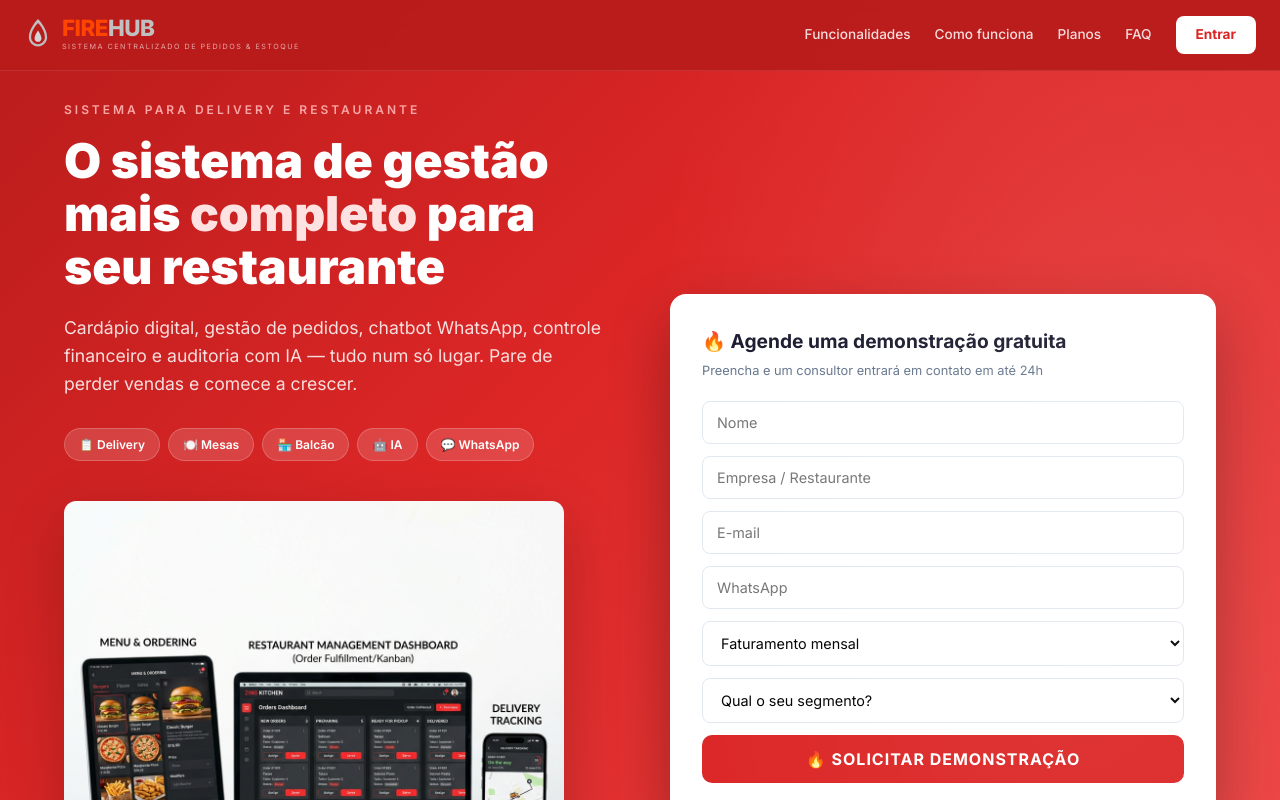
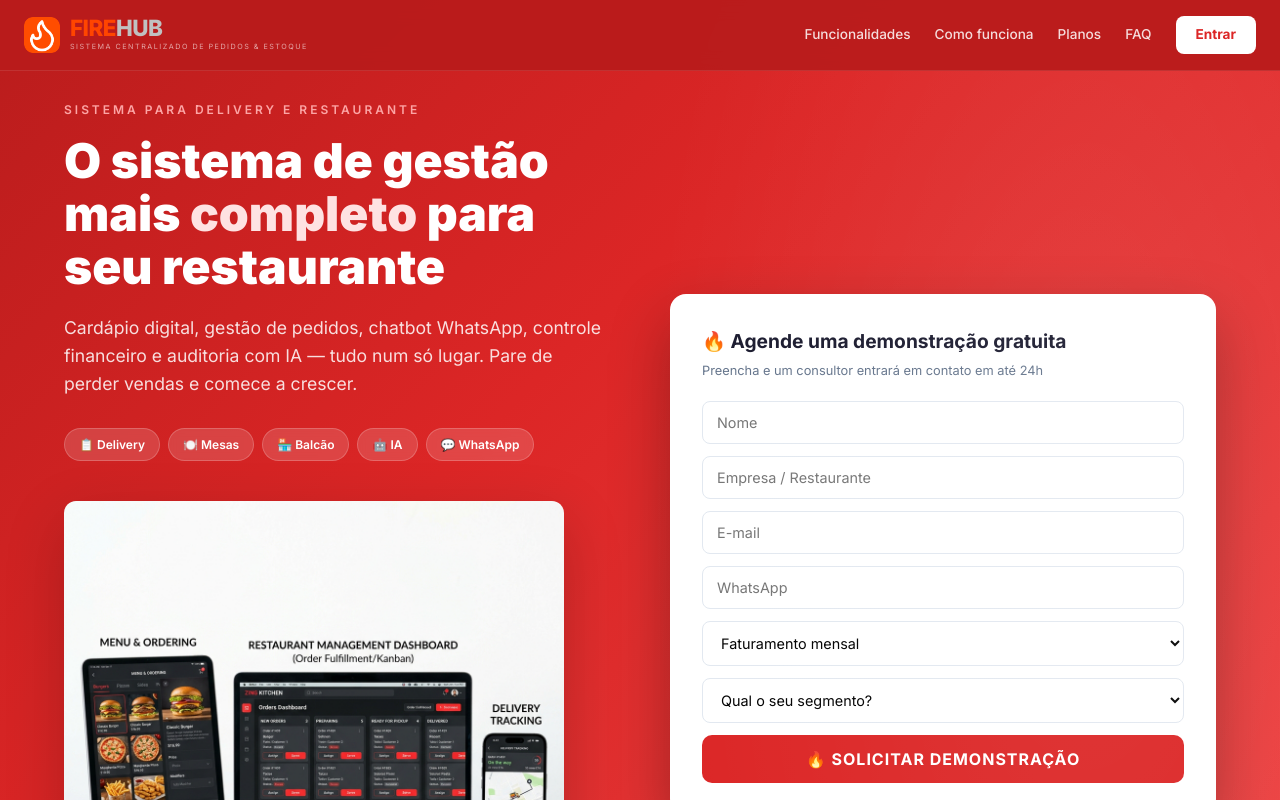
Before and after one commit to douglasmorett/hakim-portal, a Next.js app: page /firehub in a window 1280 px wide. Shown: the top 800 px of the page. Built offline with nearby package versions, Linux system fonts and the light colour scheme.

Commit message:
FIX: Logo FireHub com chama real PNG

```diff
--- a/src/app/firehub/page.tsx
+++ b/src/app/firehub/page.tsx
@@ -142,19 +142,12 @@ export default function FireHubLanding() {
       {/* NAV */}
       <nav className="fh-nav">
         <div className="fh-logo">
-          <svg width="28" height="32" viewBox="0 0 24 28" fill="none">
-            <path d="M12 0C12 0 4 8 4 16C4 20.4 7.6 24 12 24C16.4 24 20 20.4 20 16C20 8 12 0 12 0ZM12 22C8.7 22 6 19.3 6 16C6 10.5 10 5.5 12 3.5C14 5.5 18 10.5 18 16C18 19.3 15.3 22 12 22Z" fill="url(#flame)"/>
-            <path d="M12 10C12 10 9 14 9 17C9 18.7 10.3 20 12 20C13.7 20 15 18.7 15 17C15 14 12 10 12 10Z" fill="url(#flame2)"/>
-            <defs>
-              <linearGradient id="flame" x1="12" y1="0" x2="12" y2="24"><stop stopColor="#C0C0C0"/><stop offset="1" stopColor="#808080"/></linearGradient>
-              <linearGradient id="flame2" x1="12" y1="10" x2="12" y2="20"><stop stopColor="#D4D4D4"/><stop offset="1" stopColor="#A0A0A0"/></linearGradient>
-            </defs>
-          </svg>
+          <img src="/firehub-flame.png" alt="" style={{ height: "36px", width: "36px", objectFit: "contain", borderRadius: "8px" }} />
           <div>
             <div style={{ fontSize: "1.4rem", fontWeight: 800, letterSpacing: "-0.5px", lineHeight: 1 }}>
               <span style={{ color: "#FF4500" }}>FIRE</span><span style={{ color: "#C0C0C0" }}>HUB</span>
             </div>
-            <div style={{ fontSize: "0.45rem", color: "rgba(255,255,255,0.6)", letterSpacing: "1.5px", textTransform: "uppercase", marginTop: "1px" }}>Sistema Centralizado de Pedidos & Estoque</div>
+            <div style={{ fontSize: "0.45rem", color: "rgba(255,255,255,0.6)", letterSpacing: "1.5px", textTransform: "uppercase" as const, marginTop: "1px" }}>Sistema Centralizado de Pedidos & Estoque</div>
           </div>
         </div>
         <div className="fh-nav-links">
```
Also changed, not shown: public/firehub-flame.png (added).
